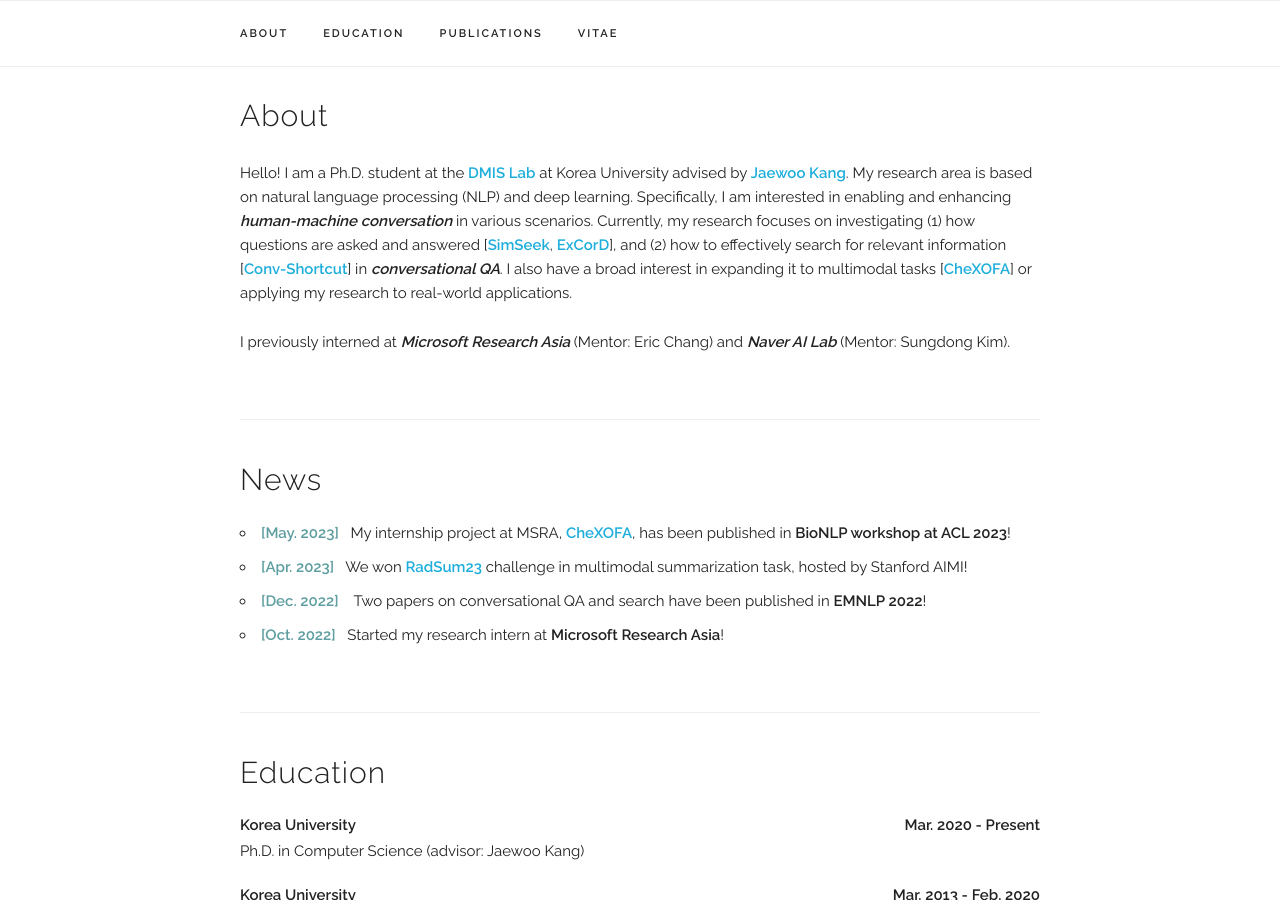
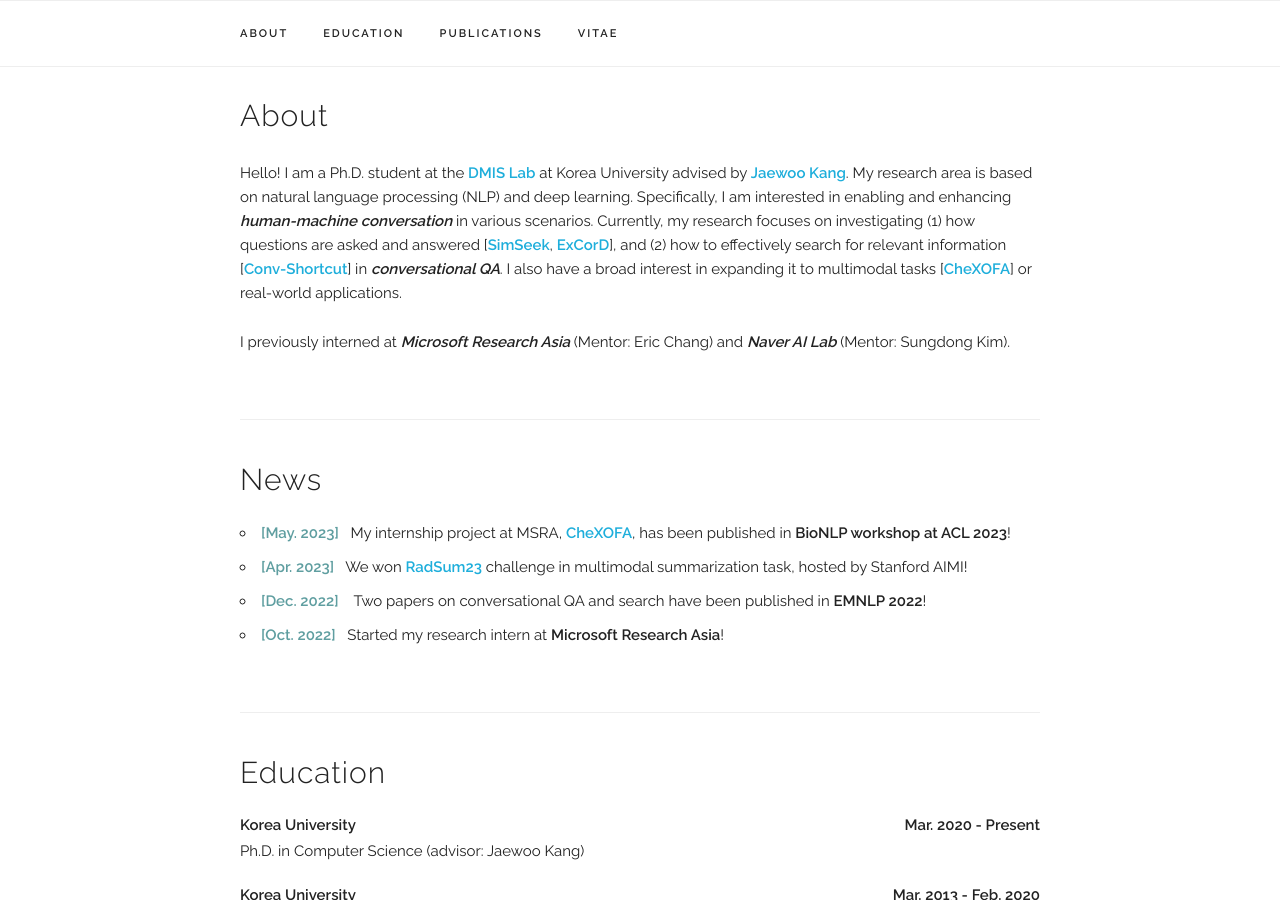
Before and after one commit to gankim/gankim.github.io, a Jekyll site: the page built from index.html, in a window 1280 px wide and 900 px high, scrolled down 304 px. Built offline with Jekyll 4.4.1, drawn with Linux system fonts in a browser that asks for light colours; some web fonts are replaced.

Commit message:
minor update

```diff
--- a/index.html
+++ b/index.html
@@ -7,7 +7,7 @@
   <p>
     <p>
       Hello! I am a Ph.D. student at the <a href="https://dmis.korea.ac.kr/">DMIS Lab</a> at Korea University advised by <a href="https://dmis.korea.ac.kr/jaewoo-kang-p-i">Jaewoo Kang</a>.
-      My research area is based on natural language processing (NLP) and deep learning. Specifically, I am interested in enabling and enhancing <b style="font-style: italic;">human-machine conversation</b> in various scenarios. Currently, my research focuses on investigating (1) how questions are asked and answered [<a href="https://arxiv.org/abs/2205.12609">SimSeek</a>, <a href="https://arxiv.org/abs/2106.11575">ExCorD</a>], and (2) how to effectively search for relevant information [<a href="https://arxiv.org/abs/2202.07280">Conv-Shortcut</a>] in <b style="font-style: italic;">conversational QA</b>. I also have a broad interest in expanding it to multimodal tasks [<a href="https://arxiv.org/abs/2307.07409">CheXOFA</a>] or applying my research to real-world applications.
+      My research area is based on natural language processing (NLP) and deep learning. Specifically, I am interested in enabling and enhancing <b style="font-style: italic;">human-machine conversation</b> in various scenarios. Currently, my research focuses on investigating (1) how questions are asked and answered [<a href="https://arxiv.org/abs/2205.12609">SimSeek</a>, <a href="https://arxiv.org/abs/2106.11575">ExCorD</a>], and (2) how to effectively search for relevant information [<a href="https://arxiv.org/abs/2202.07280">Conv-Shortcut</a>] in <b style="font-style: italic;">conversational QA</b>. I also have a broad interest in expanding it to multimodal tasks [<a href="https://arxiv.org/abs/2307.07409">CheXOFA</a>] or real-world applications.
 
       <p>
       I previously interned at <b style="font-style: italic;">Microsoft Research Asia</b> (Mentor: Eric Chang) and <b style="font-style: italic;">Naver AI Lab</b> (Mentor: Sungdong Kim).
```
